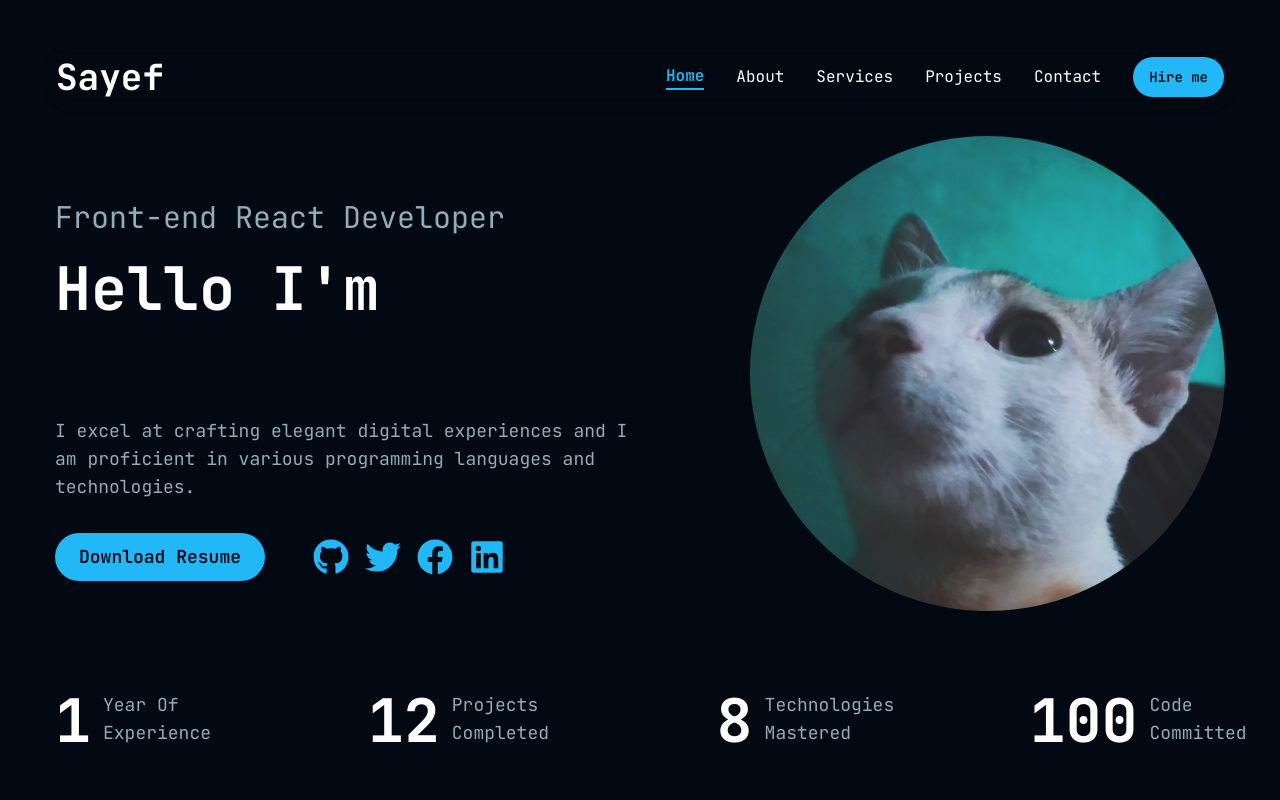
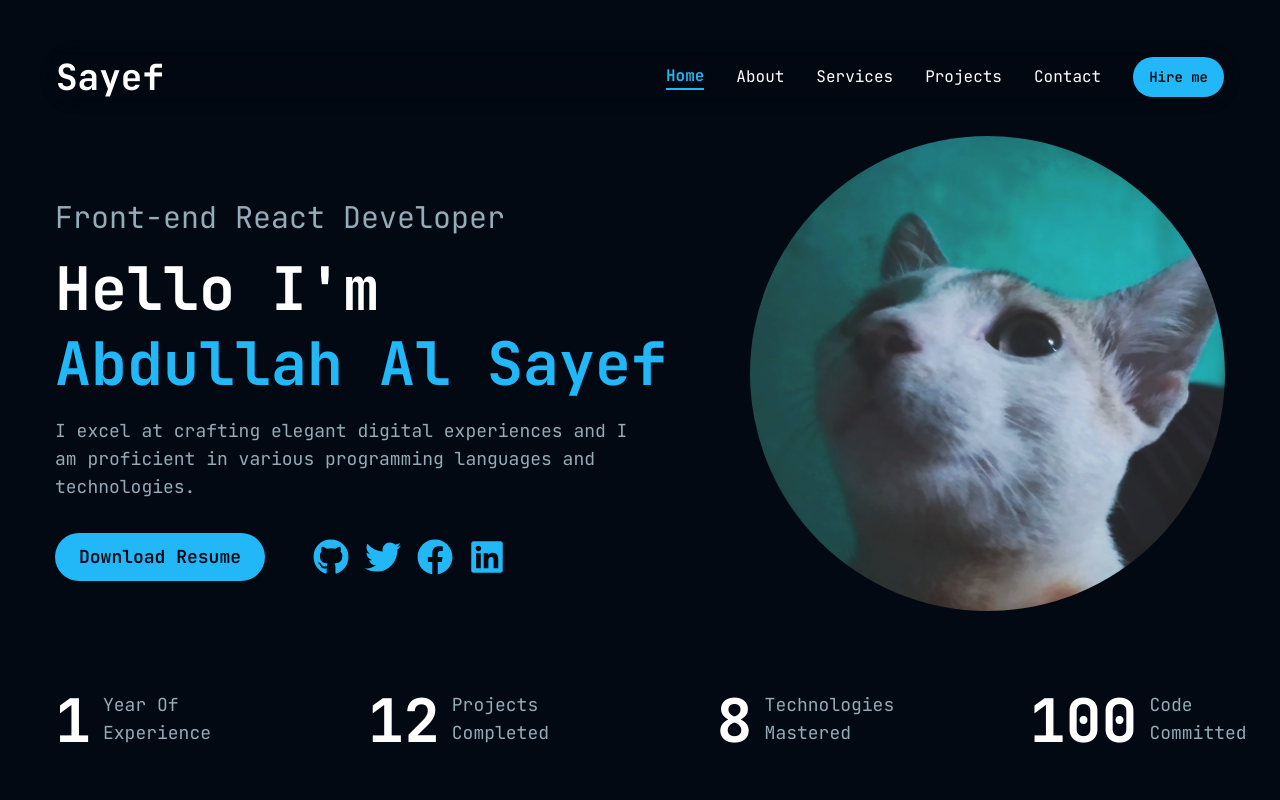
Before and after one commit to blckdrgn03/new-portfolio, a Next.js app: page / in a window 1280 px wide. Shown: the top 800 px of the page. Built offline with nearby package versions, Linux system fonts and the light colour scheme.

Commit message:
Update home.jsx

```diff
--- a/components/home.jsx
+++ b/components/home.jsx
@@ -14,7 +14,7 @@ export default function Home() {
                     <div>
                         <span className="text-center xl:text-left pb-1 block text-lg lg:text-xl xl:text-3xl xl:pb-4">Front-end React Developer</span>
                         <h1 className="md:leading-tight md:text-4xl xl:leading-tight text-3xl lg:text-5xl xl:text-6xl font-bold text-center xl:text-left text-white">Hello I&apos;m</h1>
-                        <TextGenerateEffect words="Abdullah Al Sayef" delay={20} />
+                        <TextGenerateEffect words="Abdullah Al Sayef" delay={2} />
                         <p className="xl:w-[54ch] text-sm md:text-md lg:text-lg text-center xl:text-left pb-8 xl:pb-8">I excel at crafting elegant digital experiences and I am proficient in various programming languages and technologies.</p>
                         <Socials />
                     </div>
```
